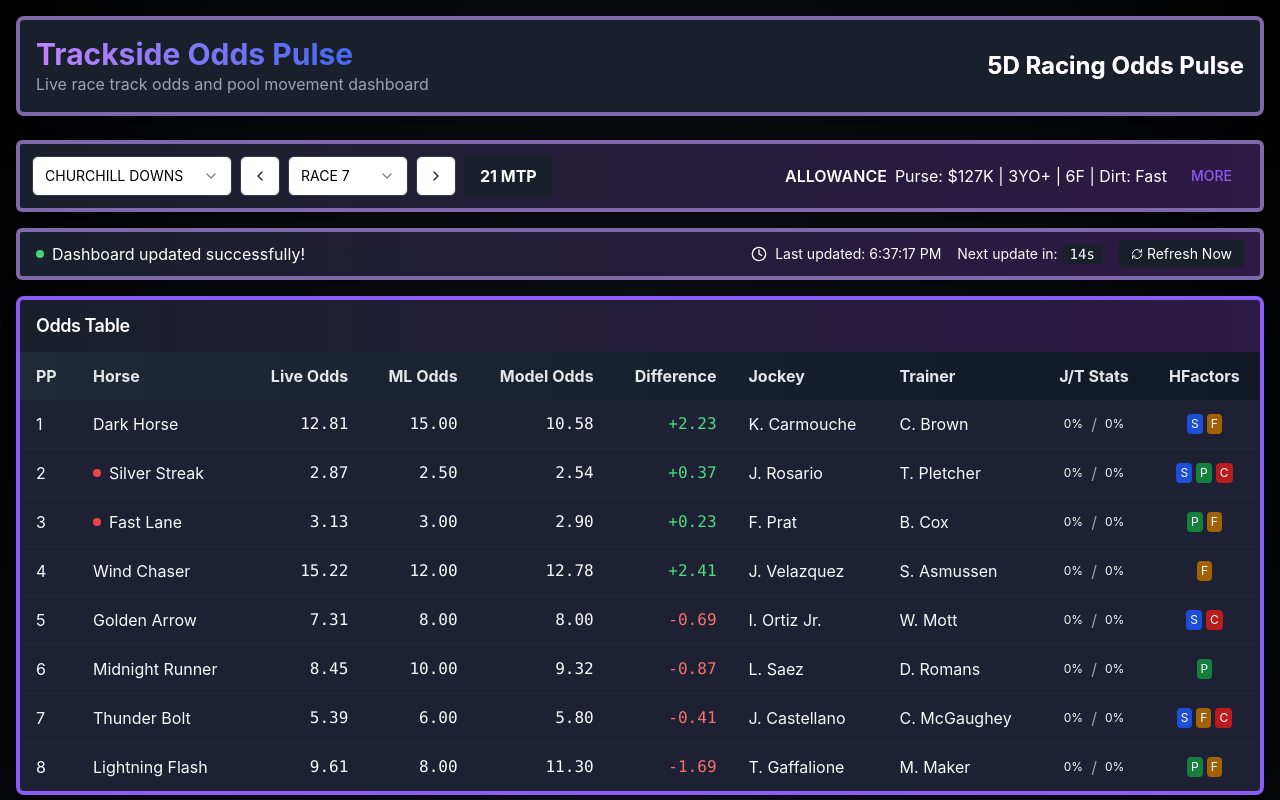
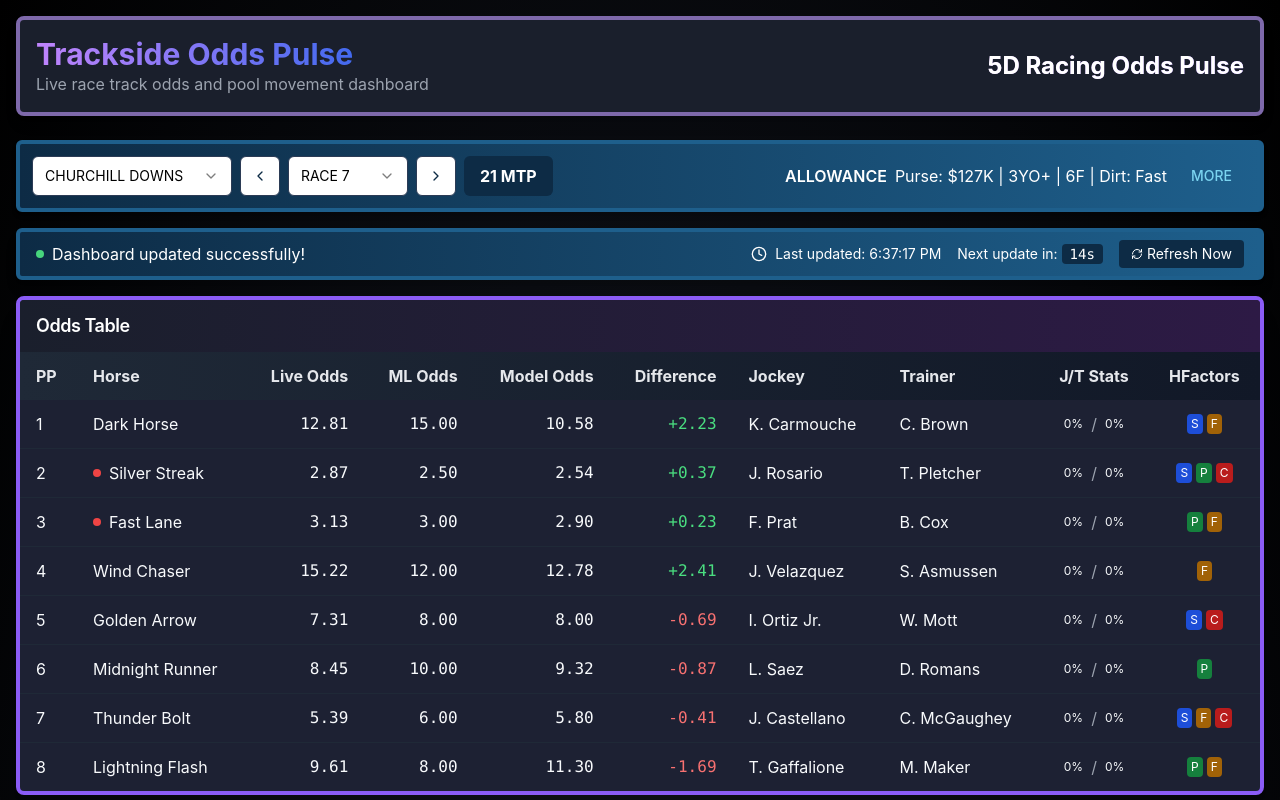
Before and after one commit to spotcircuit/sharpspike, a React (Vite) app: page / in a window 1280 px wide. Shown: the top 800 px of the page. Built offline with nearby package versions, Linux system fonts and the light colour scheme.

Commit message:
Refactor: Update header with new colors
Update the header component to use a naval blue background with a gradient to lighter blues.

```diff
--- a/src/components/RaceNavBar.tsx
+++ b/src/components/RaceNavBar.tsx
@@ -71,7 +71,7 @@ const RaceNavBar: React.FC<RaceNavBarProps> = ({
   };
 
   return (
-    <div className="flex items-center justify-between bg-purple-gradient p-3 rounded-md shadow-md mb-4 border-4 border-betting-secondaryPurple">
+    <div className="flex items-center justify-between bg-naval-gradient p-3 rounded-md shadow-md mb-4 border-4 border-betting-mediumBlue">
       <div className="flex items-center space-x-2">
         <Select value={track} onValueChange={handleTrackChange}>
           <SelectTrigger className="w-[200px] bg-white text-black">
@@ -92,7 +92,7 @@ const RaceNavBar: React.FC<RaceNavBarProps> = ({
             size="icon"
             onClick={navigateToPreviousRace}
             disabled={race <= 1}
-            className="bg-white text-betting-darkPurple"
+            className="bg-white text-betting-navyBlue"
           >
             <ChevronLeft className="h-5 w-5" />
           </Button>
@@ -117,13 +117,13 @@ const RaceNavBar: React.FC<RaceNavBarProps> = ({
             size="icon"
             onClick={navigateToNextRace}
             disabled={race >= 12}
-            className="bg-white text-betting-darkPurple"
+            className="bg-white text-betting-navyBlue"
           >
             <ChevronRight className="h-5 w-5" />
           </Button>
         </div>
 
-        <div className="ml-2 rounded-md bg-betting-darkPurple text-white px-4 py-2 font-bold">
+        <div className="ml-2 rounded-md bg-betting-navyBlue text-white px-4 py-2 font-bold">
           {mtp} MTP
         </div>
       </div>
@@ -131,7 +131,7 @@ const RaceNavBar: React.FC<RaceNavBarProps> = ({
       <div className="text-white flex items-center space-x-2">
         <span className="font-semibold">ALLOWANCE</span>
         <span>Purse: {allowanceInfo.purse} | {allowanceInfo.age} | {allowanceInfo.distance} | Dirt: {allowanceInfo.surface}</span>
-        <Button variant="link" className="text-betting-vividPurple hover:text-blue-100">
+        <Button variant="link" className="text-betting-skyBlue hover:text-blue-100">
           MORE
         </Button>
       </div>
--- a/src/components/StatusBar.tsx
+++ b/src/components/StatusBar.tsx
@@ -10,7 +10,7 @@ interface StatusBarProps {
 
 const StatusBar: React.FC<StatusBarProps> = ({ lastUpdated, onRefresh, nextUpdateIn }) => {
   return (
-    <div className="bg-purple-gradient text-white px-4 py-2 flex items-center justify-between rounded-md animate-fade-in border-4 border-betting-secondaryPurple shadow-lg">
+    <div className="bg-naval-gradient text-white px-4 py-2 flex items-center justify-between rounded-md animate-fade-in border-4 border-betting-mediumBlue shadow-lg">
       <div className="flex items-center space-x-2">
         <div className="h-2 w-2 rounded-full bg-green-400 animate-pulse"></div>
         <span>Dashboard updated successfully!</span>
@@ -21,11 +21,11 @@ const StatusBar: React.FC<StatusBarProps> = ({ lastUpdated, onRefresh, nextUpdat
           <span className="text-sm">Last updated: {lastUpdated}</span>
         </div>
         <div className="text-sm">
-          Next update in: <span className="font-mono bg-betting-darkPurple px-2 py-0.5 rounded">{nextUpdateIn}s</span>
+          Next update in: <span className="font-mono bg-betting-navyBlue px-2 py-0.5 rounded">{nextUpdateIn}s</span>
         </div>
         <button
           onClick={onRefresh}
-          className="px-3 py-1 bg-betting-darkPurple hover:bg-betting-vividPurple rounded text-sm flex items-center gap-1 transition-colors"
+          className="px-3 py-1 bg-betting-navyBlue hover:bg-betting-mediumBlue rounded text-sm flex items-center gap-1 transition-colors"
         >
           <RefreshCw className="h-3 w-3" />
           Refresh Now
--- a/src/components/ui/card.tsx
+++ b/src/components/ui/card.tsx
@@ -10,7 +10,7 @@ const Card = React.forwardRef<
   <div
     ref={ref}
     className={cn(
-      "rounded-lg border-4 border-betting-secondaryPurple bg-betting-darkPurple text-card-foreground shadow-xl",
+      "rounded-lg border-4 border-betting-mediumBlue bg-betting-navyBlue text-card-foreground shadow-xl",
       className
     )}
     {...props}
@@ -24,7 +24,7 @@ const CardHeader = React.forwardRef<
 >(({ className, ...props }, ref) => (
   <div
     ref={ref}
-    className={cn("flex flex-col space-y-1.5 p-6 bg-purple-gradient", className)}
+    className={cn("flex flex-col space-y-1.5 p-6 bg-naval-gradient", className)}
     {...props}
   />
 ))
--- a/src/index.css
+++ b/src/index.css
@@ -105,6 +105,19 @@
     @apply border-4 border-betting-secondaryPurple;
   }
 
+  /* Naval blue theme classes */
+  .naval-card {
+    @apply bg-betting-navyBlue rounded-md border-4 border-betting-mediumBlue shadow-lg;
+  }
+
+  .naval-header {
+    @apply bg-naval-header text-white;
+  }
+
+  .naval-border {
+    @apply border-4 border-betting-mediumBlue;
+  }
+
   .fire-number {
     @apply bg-amber-600 text-white text-xs font-bold px-1.5 py-0.5 rounded;
   }
--- a/tailwind.config.ts
+++ b/tailwind.config.ts
@@ -71,16 +71,21 @@ export default {
           dark: '#1A1F2C',
           darkerCard: '#151823',
           darkCard: '#1D2133',
-					// New gunmetal colors
+					// Gunmetal colors
 					gunmetal: '#2A3439',
 					darkGunmetal: '#1E282D',
 					lightGunmetal: '#3A444A',
 					gunmetalBorder: '#3E4A52',
-          // New purple colors for header
+          // Purple colors
           darkPurple: '#1A1F2C',
           vividPurple: '#8B5CF6',
           secondaryPurple: '#7E69AB',
-          tertiaryPurple: '#6E59A5'
+          tertiaryPurple: '#6E59A5',
+          // New naval blues
+          navyBlue: '#0D2B45',
+          mediumBlue: '#1E5F8C',
+          lightBlue: '#33C3F0',
+          skyBlue: '#7BD4F0'
         }
 			},
 			borderRadius: {
@@ -133,12 +138,15 @@ export default {
         'card-gradient': 'linear-gradient(to bottom right, #1E293B, #0F172A)',
         'active-gradient': 'linear-gradient(to right, #3B82F6, #1E40AF)',
         'header-gradient': 'linear-gradient(to right, #1E293B, #0F172A)',
-				// New gunmetal gradients
+				// Gunmetal gradients
 				'gunmetal-gradient': 'linear-gradient(to right, #2A3439, #1E282D)',
 				'gunmetal-header': 'linear-gradient(to right, #2A3439, #3A444A)',
-        // New purple gradients
+        // Purple gradients
         'purple-gradient': 'linear-gradient(to right, #1A1F2C, #2D1A45)',
-        'purple-header': 'linear-gradient(to right, #1A1F2C, #3C1A7B)'
+        'purple-header': 'linear-gradient(to right, #1A1F2C, #3C1A7B)',
+        // New naval blue gradients
+        'naval-gradient': 'linear-gradient(to right, #0D2B45, #1E5F8C)',
+        'naval-header': 'linear-gradient(to right, #0D2B45, #33C3F0)'
       }
 		}
 	},
```
